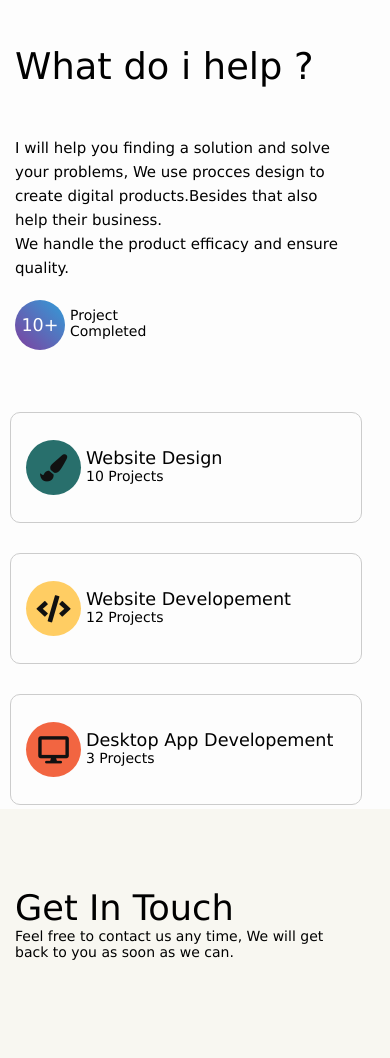
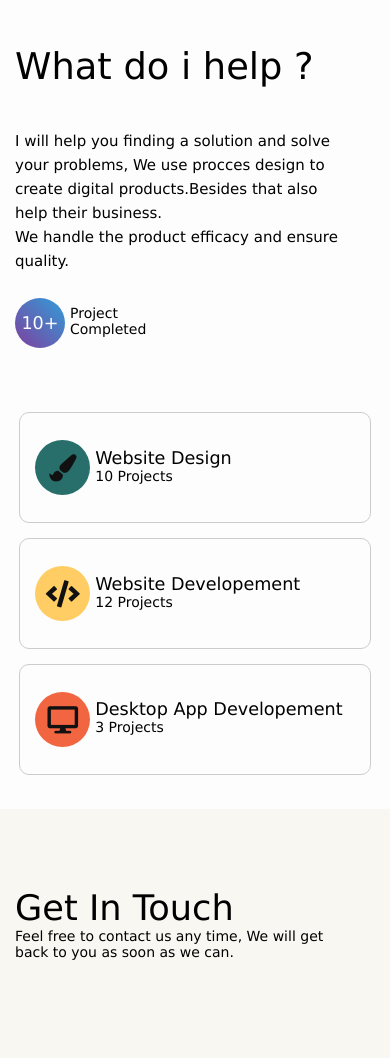
Before and after one commit to super9719/aymen, a website: page main.html in a window 390 px wide. Shown: the part 2567-3625 px from the top of the page. Drawn offline with nearby package versions, Linux system fonts and the light colour scheme; files that its build step writes are made by us from their sources; files whose address does not match are found by name; a web font is replaced by a local one.

Commit message:
Update services.css

```diff
--- a/assets/services.css
+++ b/assets/services.css
@@ -153,7 +153,7 @@ width: 370px;
         height: 50%;
     }
     #services .content .right div:first-of-type{
-        height: 25%;
+        height: 23%;
         font-size: 2.3em;
     }
     #services .content .right div:nth-of-type(2){
@@ -166,7 +166,7 @@ width: 370px;
         display: none;
     }
     #services .content .right div:last-of-type{
-        margin-top: 20px;
+        margin-top: 25px;
     }
     #services .content .right div:last-of-type span:first-of-type{
         width: 50px;
@@ -184,7 +184,7 @@ width: 370px;
     #services .content .left >div{
         width: 95%;
         height: 28%;
-        margin-bottom: 0 auto 4%;
+        margin: 0 auto 4%;
         padding-left: 15px;
         align-items: center;
         padding-top: 0;
```
